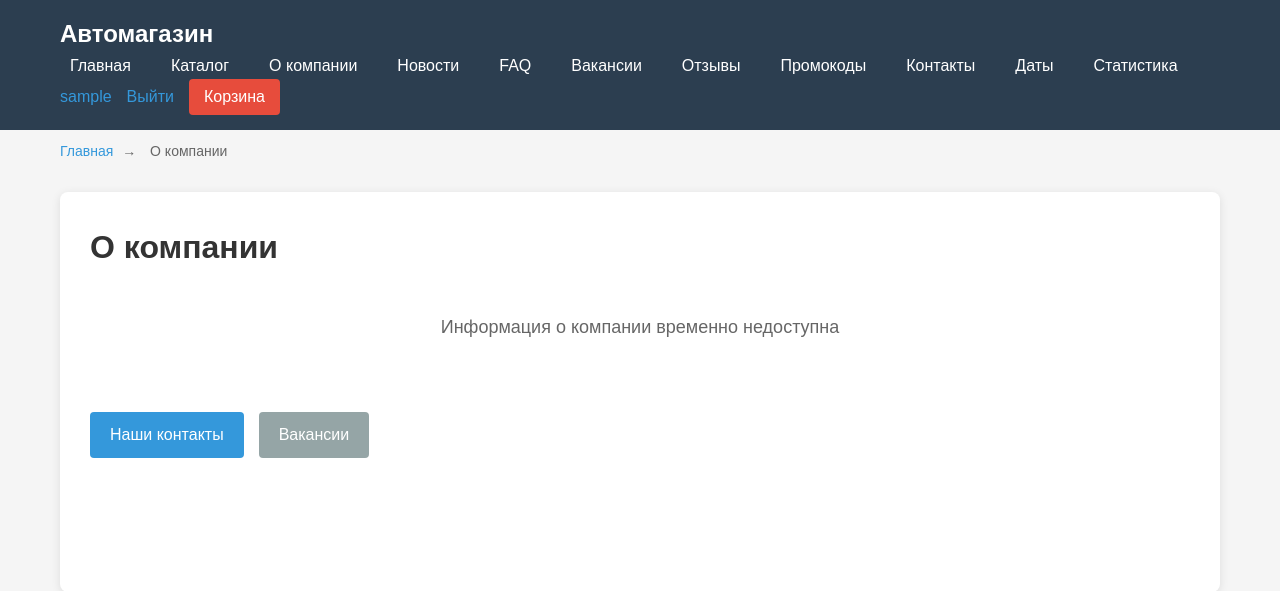
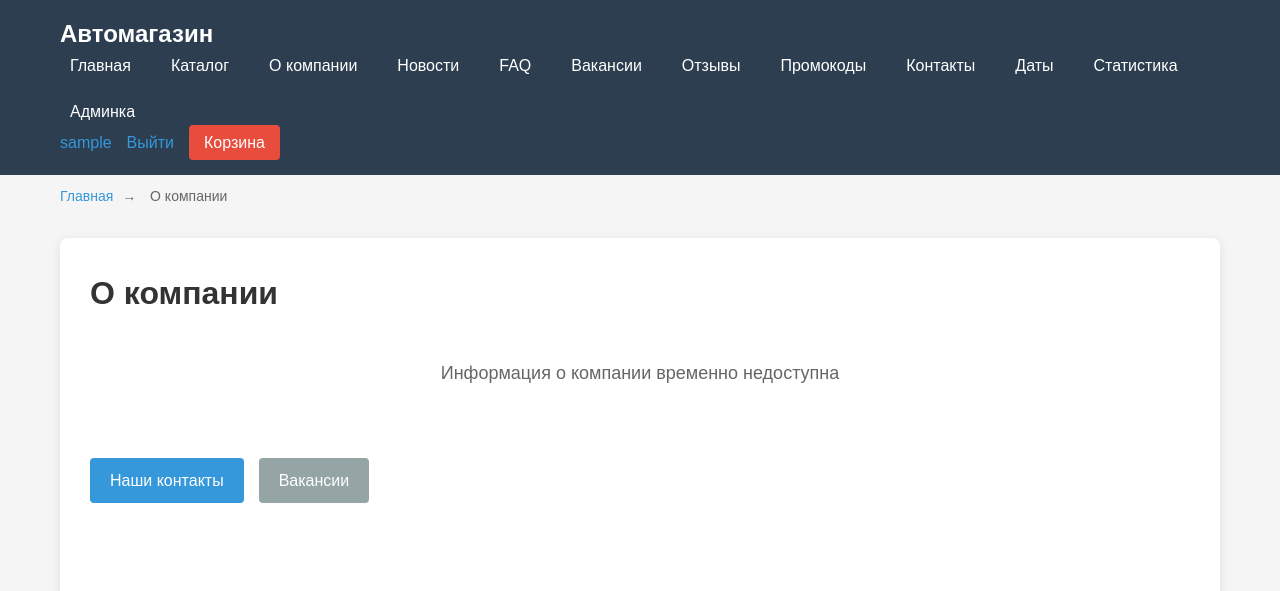
Before and after one commit to KATTSS/Autosalon_shop, a Django app: page /about/ in a window 1280 px wide. Shown: the top 591 px of the page. Run offline with Django 5.2, Linux system fonts and the light colour scheme; the visitor is signed in with stand-in values (Sample User, id 1); data that the repository does not hold is empty.

Commit message:
Feature: add /admin ref on the site for superadmin

```diff
--- a/core/templates/base.html
+++ b/core/templates/base.html
@@ -267,6 +267,7 @@
                     <li><a href="{% url 'core:datetime_demo' %}">Даты</a></li>
                     {% if user.is_superuser %}
                     <li><a href="{% url 'core:statistics' %}">Статистика</a></li>
+                    <li><a href="{% url 'admin:index' %}">Админка</a></li>
                     {% endif %}
                 </ul>
             </nav>
```
